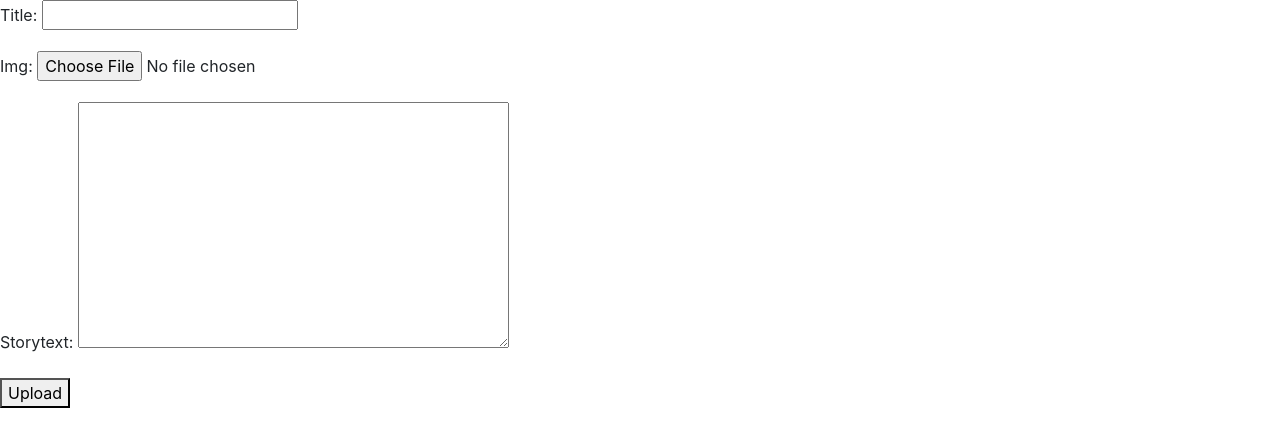
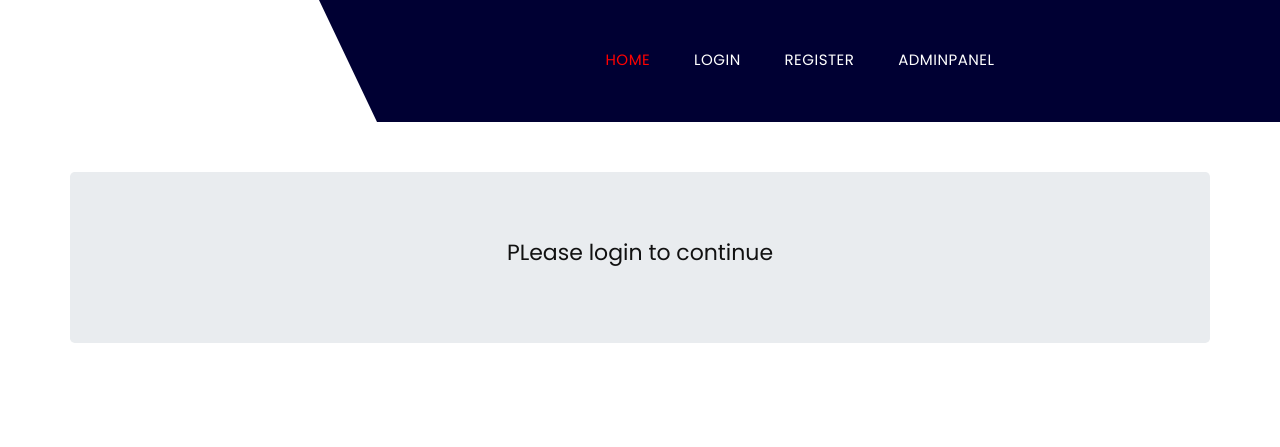
Before and after one commit to highnesjo/yathra, a Django app: page /adminpanel/ in a window 1280 px wide. Shown: the top 447 px of the page. Run offline with Django 3.2, Linux system fonts and the light colour scheme; some libraries are stand-ins or nearby versions.

Commit message:
adminpanel styles added

```diff
--- a/templates/adminpanel.html
+++ b/templates/adminpanel.html
@@ -1,22 +1,28 @@
+{% extends 'base.html' %}
 {% load static %}
-<!DOCTYPE html>
-<html lang="en">
-<head>
-    <meta charset="UTF-8">
-    <meta http-equiv="X-UA-Compatible" content="IE=edge">
-    <meta name="viewport" content="width=device-width, initial-scale=1.0">
-    <title>Yathra | Adminpanel</title>
-    <link rel="stylesheet" href="https://cdnjs.cloudflare.com/ajax/libs/twitter-bootstrap/4.5.0/css/bootstrap.min.css">
-    <link rel="stylesheet" href="https://cdnjs.cloudflare.com/ajax/libs/font-awesome/4.7.0/css/font-awesome.min.css">
-    <link rel="stylesheet" href="{% static 'css/styles.min.css' %}">
-</head>
-<body>
 
+
+{% block bodyblock %}
+
+
+<div class="container" style="padding-top:50px;">
+  <div class="jumbotron">
+      <div class="text-center">
+{% if user.is_authenticated and user.is_staff %}
+<h2>Welcome to Adminpanel</h2>
+<h3>Add a Story</h3>
   <form method = "post" enctype="multipart/form-data">
     {% csrf_token %}
     {{ form.as_p }}
-    <button type="submit">Upload</button>
+    <button type="submit" class="btn btn-primary btn-block text-white btn-user">Upload</button>
 </form>
+{% elif  user.is_authenticated%}
+<h3>You dont have acess to this page! Contact Admin</h3>
 
-</body>
-</html>
+{% else %}
+ <h2>PLease login to continue</h2>
+{% endif %}
+</div>
+</div>
+</div>
+{% endblock %}
--- a/templates/base.html
+++ b/templates/base.html
@@ -42,7 +42,7 @@
                <div class="col-lg-3 logo_section">
                   <div class="full">
                      <div class="center-desk">
-                        <div class="logo"> <a href="index.html"><img src="images/logo.png" alt="#"></a> </div>
+                        <!-- <div class="logo"> <a href="index.html"><img src="images/logo.png" alt="#"></a> </div> -->
                      </div>
                   </div>
                </div>
--- a/yathra/views.py
+++ b/yathra/views.py
@@ -46,6 +46,7 @@ def user_login(request):
                 return HttpResponse("Your account is not active.")
         else:
             # messages.error(request,'Invalid login details supplied. Please try again')
+            return HttpResponse("Invalid login details supplied. Please try again")
             return HttpResponseRedirect(reverse('index'))
 
     else:
```
Also changed, not shown: db.sqlite3.
